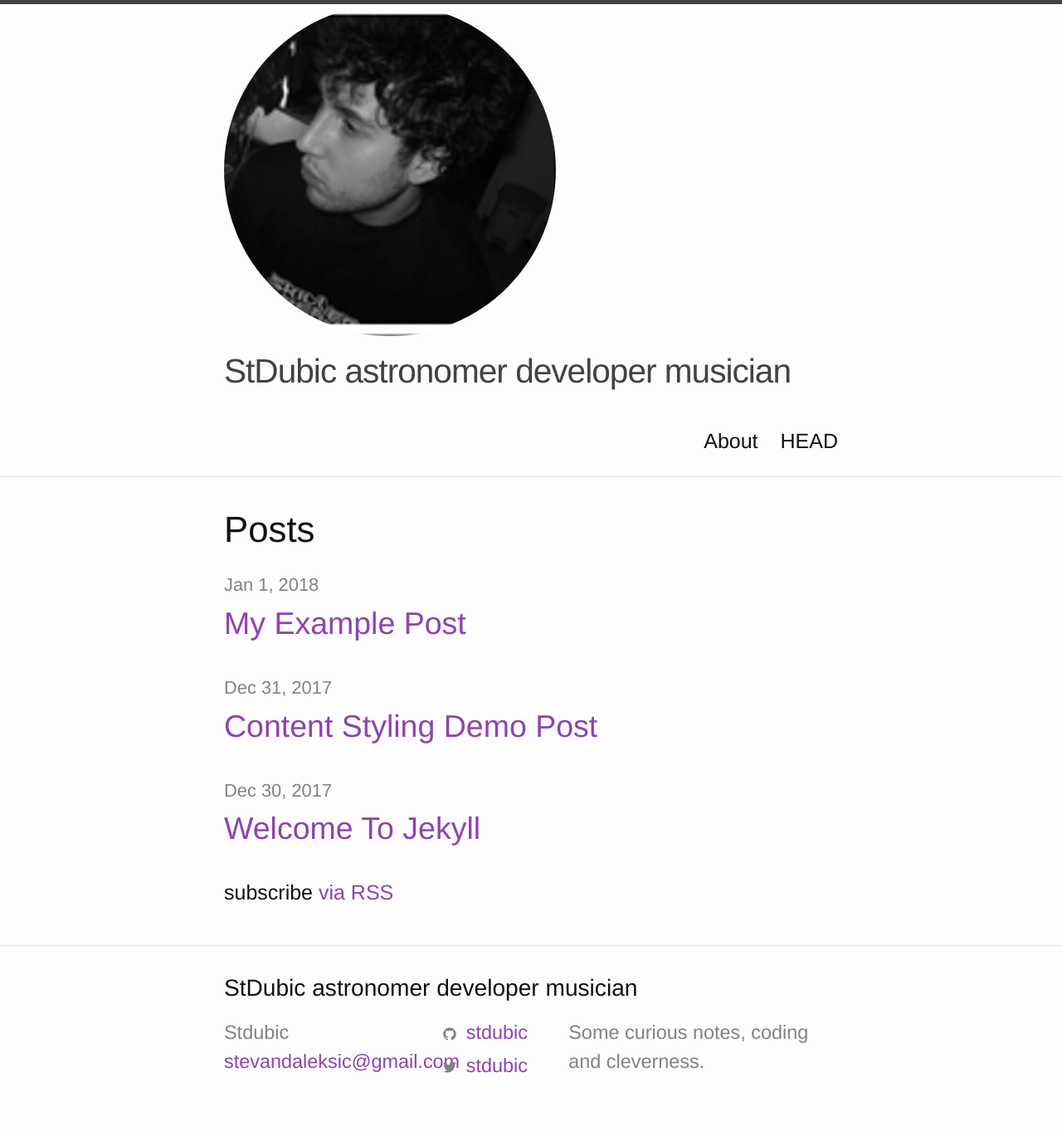
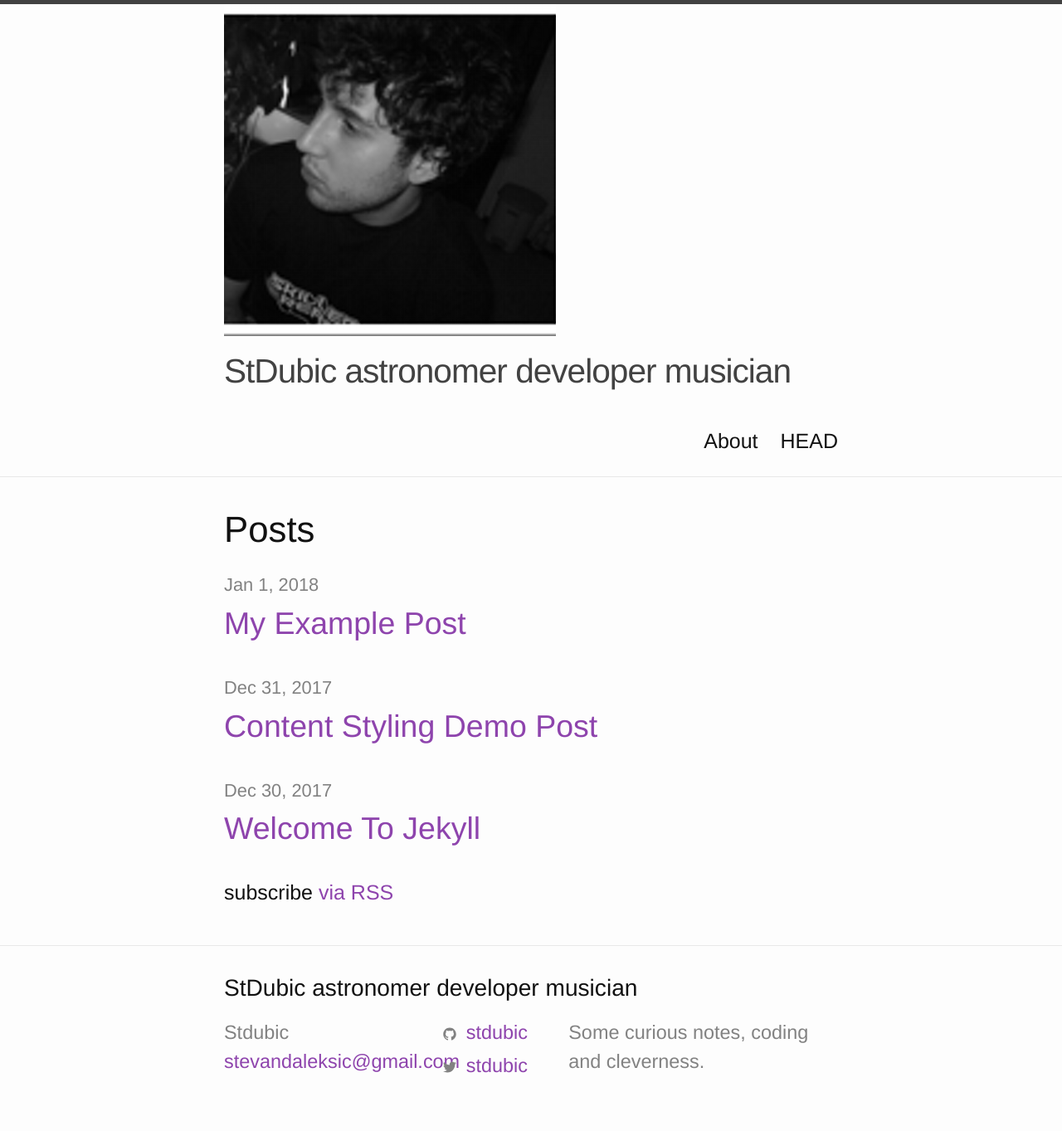
Before and after one commit to Stdubic/Stevan-Aleksic-aka-Stdubic, a Jekyll site: the page built from index.md, in a window 1280 px wide. Shown: the whole page at 83% size. Built offline with Jekyll 4.4.1, drawn with Linux system fonts in a browser that asks for light colours.

Commit message:
Update _layout.scss

```diff
--- a/_sass/minima/_layout.scss
+++ b/_sass/minima/_layout.scss
@@ -252,6 +252,3 @@
     }
   }
 }
-#logo {
-    border-radius: 50%;
-}
```
